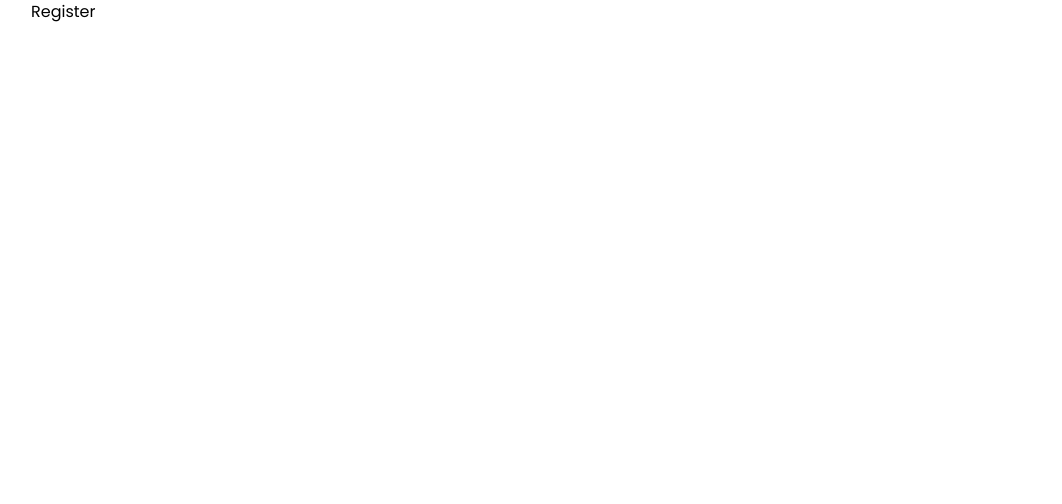
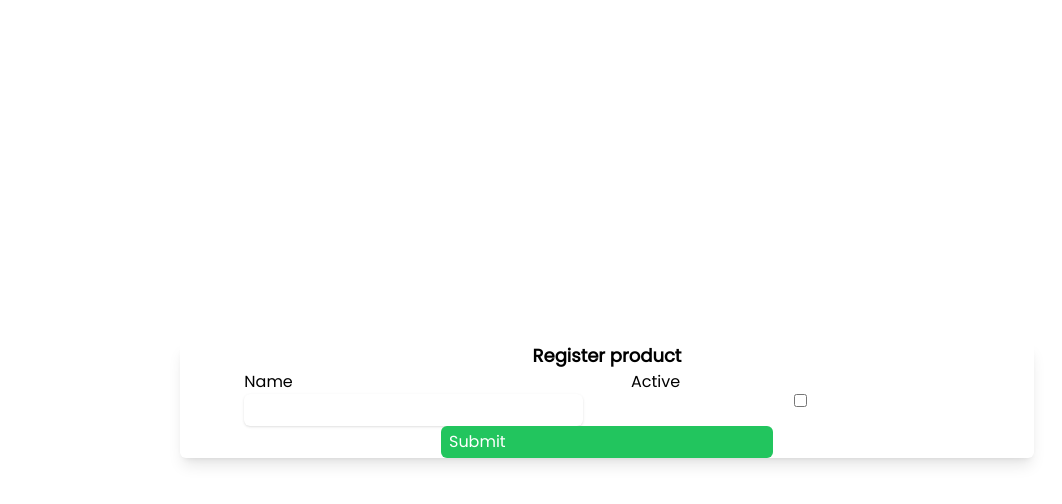
Before and after one commit to LucasFASouza/Clients-Admin, a Vue app: page /product in a window 1280 px wide. Shown: the top 504 px of the page, without its empty margins (33-1095 px from the left). Built offline with nearby package versions, Linux system fonts and the light colour scheme.

Commit message:
feat: create RegisterProduct view

```diff
--- a/src/components/ProductsTable.vue
+++ b/src/components/ProductsTable.vue
@@ -6,7 +6,7 @@
       <h2>Products</h2>
       <router-link to="product">+</router-link>
     </div>
-    <table class="w-full text-center ">
+    <table class="w-full text-center">
       <thead>
         <tr>
           <th class="w-1/2">Name</th>
--- a/src/views/RegisterProduct.vue
+++ b/src/views/RegisterProduct.vue
@@ -1,9 +1,57 @@
 <template>
-  <main>
-    <div class="flex flex-col md:flex-row gap-32 px-16">
-      <h1>Register</h1>
-    </div>
+  <main class="grid h-screen place-items-center">
+    <form
+      id="register-product"
+      @submit="submitProduct"
+      class="w-full md:w-3/4 lg:w-2/3 shadow-lg rounded-md"
+    >
+      <h1 class="font-bold text-lg text-center">Register product</h1>
+
+      <div class="flex px-16 gap-12">
+        <div class="flex flex-col w-1/2">
+          <label for="productName">Name</label>
+          <input
+            id="productName"
+            v-model="product.name"
+            type="text"
+            class="shadow rounded-md p-1 px-2"
+          />
+        </div>
+        <div class="flex flex-col w-1/2">
+          <label for="productActive">Active</label>
+          <input
+            id="productActive"
+            v-model="product.isActive"
+            type="checkbox"
+          />
+        </div>
+      </div>
+
+      <div class="px-16 flex justify-center">
+        <input
+          @click="submit"
+          value="Submit"
+          class="bg-green-500 text-white rounded-md p-1 px-2"
+        />
+      </div>
+    </form>
   </main>
 </template>
 
-<script setup></script>
+<script setup>
+import { reactive } from "vue";
+
+const product = reactive({
+  name: "",
+  isActive: false,
+});
+
+function submit() {
+  if (product.name === "") {
+    alert("Please fill in all fields before submitting");
+    return;
+  }
+
+  console.log(product);
+}
+</script>
```
